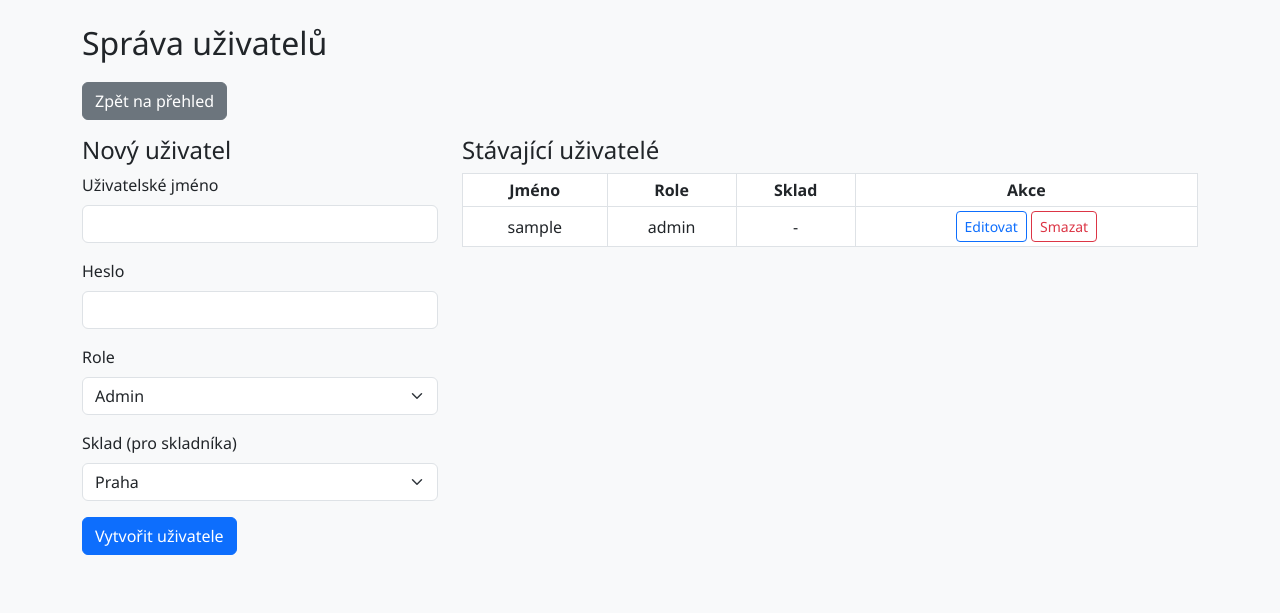
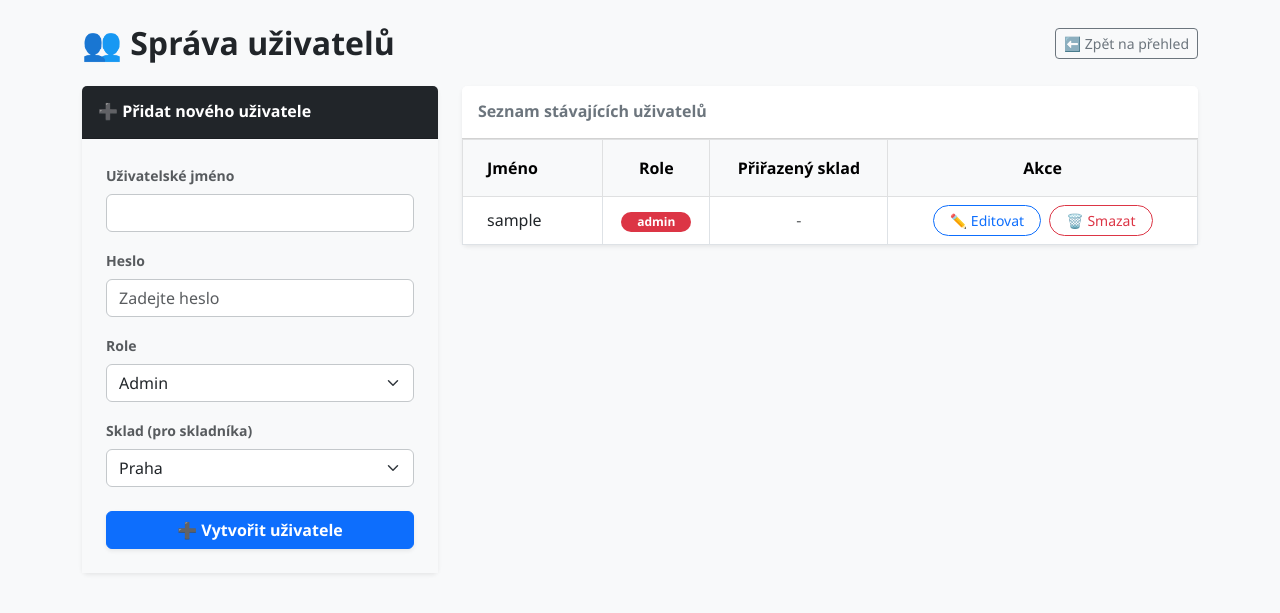
Before and after one commit to PetrHorak01/skladovy-system, a Flask app: page /uzivatele in a window 1280 px wide. Shown: the top 613 px of the page. Run offline with Flask 3, Linux system fonts and the light colour scheme; the visitor is signed in with stand-in values (Sample User, id 1); data comes from the database, SQL or seed files in the repository; data that the repository does not hold is empty.

Commit message:
style: modernizace vzhledu správy produktů a uživatelů

```diff
--- a/templates/uzivatele.html
+++ b/templates/uzivatele.html
@@ -1,60 +1,94 @@
 {% extends "base.html" %}
 {% block content %}
-<h2>Správa uživatelů</h2>
-<a href="{{ url_for('dashboard') }}" class="btn btn-secondary mb-3">Zpět na přehled</a>
+
+<div class="d-flex justify-content-between align-items-center mb-4 mt-2">
+  <h2 class="mb-0 fw-bold text-dark">👥 Správa uživatelů</h2>
+  <a href="{{ url_for('dashboard') }}" class="btn btn-outline-secondary btn-sm">⬅️ Zpět na přehled</a>
+</div>
 
 <div class="row">
-  <!-- ======== Levá polovina: formulář ======== -->
-  <div class="col-md-4">
-    <h4>{{ 'Úprava uživatele' if editing else 'Nový uživatel' }}</h4>
+  <div class="col-lg-4 mb-4">
+    <div class="card shadow-sm border-0 position-sticky" style="top: 20px;">
+      <div class="card-header bg-dark text-white py-3">
+        <h5 class="mb-0 fw-bold fs-6">{{ '✏️ Úprava uživatele' if editing else '➕ Přidat nového uživatele' }}</h5>
+      </div>
+      <div class="card-body bg-light p-4">
         <form method="POST" action="{% if editing %}{{ url_for('edit_user', user_id=editing) }}{% else %}{{ url_for('uzivatele') }}{% endif %}">
           {{ form.hidden_tag() }}
           <div class="mb-3">
-        {{ form.username.label(class="form-label") }}
-        {{ form.username(class="form-control") }}
+            {{ form.username.label(class="form-label fw-bold text-muted small") }}
+            {{ form.username(class="form-control shadow-none border-secondary-subtle") }}
           </div>
           <div class="mb-3">
-        {{ form.password.label(class="form-label") }}
-        {{ form.password(class="form-control") }}
+            {{ form.password.label(class="form-label fw-bold text-muted small") }}
+            {{ form.password(class="form-control shadow-none border-secondary-subtle", placeholder="Nové heslo (nepovinné)" if editing else "Zadejte heslo") }}
           </div>
           <div class="mb-3">
-        {{ form.role.label(class="form-label") }}
-        {{ form.role(class="form-select") }}
+            {{ form.role.label(class="form-label fw-bold text-muted small") }}
+            {{ form.role(class="form-select shadow-none border-secondary-subtle") }}
           </div>
-      <div class="mb-3">
-        {{ form.sklad.label(class="form-label") }}
-        {{ form.sklad(class="form-select") }}
+          <div class="mb-4">
+            {{ form.sklad.label(class="form-label fw-bold text-muted small") }}
+            {{ form.sklad(class="form-select shadow-none border-secondary-subtle") }}
           </div>
-      <button type="submit" class="btn btn-primary">
-        {{ 'Uložit změny' if editing else 'Vytvořit uživatele' }}
+
+          <div class="d-grid gap-2">
+            <button type="submit" class="btn btn-primary fw-bold shadow-sm">
+              {{ '💾 Uložit změny' if editing else '➕ Vytvořit uživatele' }}
             </button>
             {% if editing %}
-        <a href="{{ url_for('uzivatele') }}" class="btn btn-secondary">Zrušit</a>
+              <a href="{{ url_for('uzivatele') }}" class="btn btn-outline-secondary">Zrušit úpravu</a>
             {% endif %}
+          </div>
         </form>
       </div>
+    </div>
+  </div>
 
-  <!-- ======== Pravá polovina: seznam ======== -->
-  <div class="col-md-8">
-    <h4>Stávající uživatelé</h4>
-    <table class="table table-sm table-bordered">
-      <thead>
-        <tr><th>Jméno</th><th>Role</th><th>Sklad</th><th>Akce</th></tr>
+  <div class="col-lg-8">
+    <div class="card shadow-sm border-0">
+      <div class="card-header bg-white py-3">
+        <h5 class="mb-0 fw-bold text-secondary fs-6">Seznam stávajících uživatelů</h5>
+      </div>
+      <div class="card-body p-0">
+        <div class="table-responsive">
+          <table class="table table-hover table-bordered table-sm text-center align-middle mb-0">
+            <thead class="table-light shadow-sm">
+              <tr>
+                <th class="py-3 text-start px-4">Jméno</th>
+                <th class="py-3">Role</th>
+                <th class="py-3">Přiřazený sklad</th>
+                <th class="py-3">Akce</th>
+              </tr>
             </thead>
             <tbody>
               {% for u in users %}
               <tr>
-          <td>{{ u.username }}</td>
-          <td>{{ u.role }}</td>
-          <td>{{ u.sklad or '-' }}</td>
+                <td class="text-start px-4 fw-medium">{{ u.username }}</td>
                 <td>
+                  {% if u.role == 'admin' %}
+                    <span class="badge bg-danger rounded-pill px-3">{{ u.role }}</span>
+                  {% elif u.role == 'Max' %}
+                    <span class="badge bg-warning text-dark rounded-pill px-3">{{ u.role }}</span>
+                  {% else %}
+                    <span class="badge bg-primary rounded-pill px-3">{{ u.role }}</span>
+                  {% endif %}
+                </td>
+                <td>
+                  {% if u.sklad %}
+                    <span class="badge bg-light text-dark border px-3">{{ u.sklad }}</span>
+                  {% else %}
+                    <span class="text-muted">-</span>
+                  {% endif %}
+                </td>
+                <td class="py-2">
                   <a href="{{ url_for('edit_user', user_id=u.id) }}"
-               class="btn btn-sm btn-outline-primary">Editovat</a>
+                     class="btn btn-sm btn-outline-primary rounded-pill px-3 fw-medium">✏️ Editovat</a>
                   <form method="POST"
                         action="{{ url_for('delete_user', user_id=u.id) }}"
                         style="display:inline"
-                  onsubmit="return confirm('Opravdu smazat {{ u.username }}?');">
-              <button type="submit" class="btn btn-sm btn-outline-danger">Smazat</button>
+                        onsubmit="return confirm('Opravdu smazat uživatele {{ u.username }}?');">
+                    <button type="submit" class="btn btn-sm btn-outline-danger rounded-pill px-3 fw-medium ms-1">🗑️ Smazat</button>
                   </form>
                 </td>
               </tr>
@@ -63,4 +97,8 @@
           </table>
         </div>
       </div>
+    </div>
+  </div>
+</div>
+
 {% endblock %}
```
Also changed, not shown: templates/produkty.html (+67 -41 lines). Lines whose indentation alone changed are shown as unchanged.
